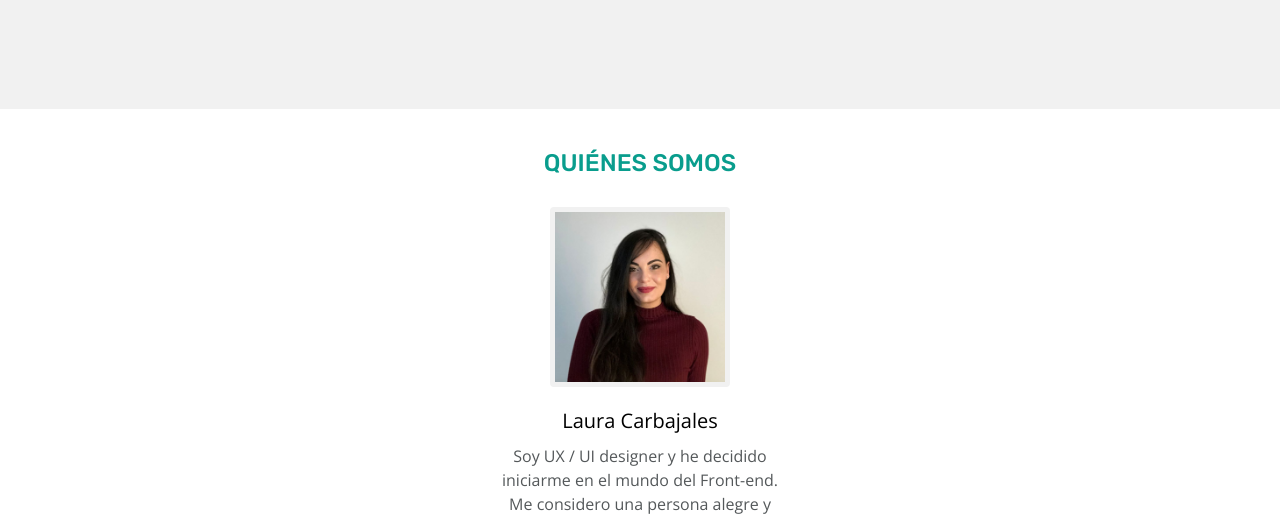
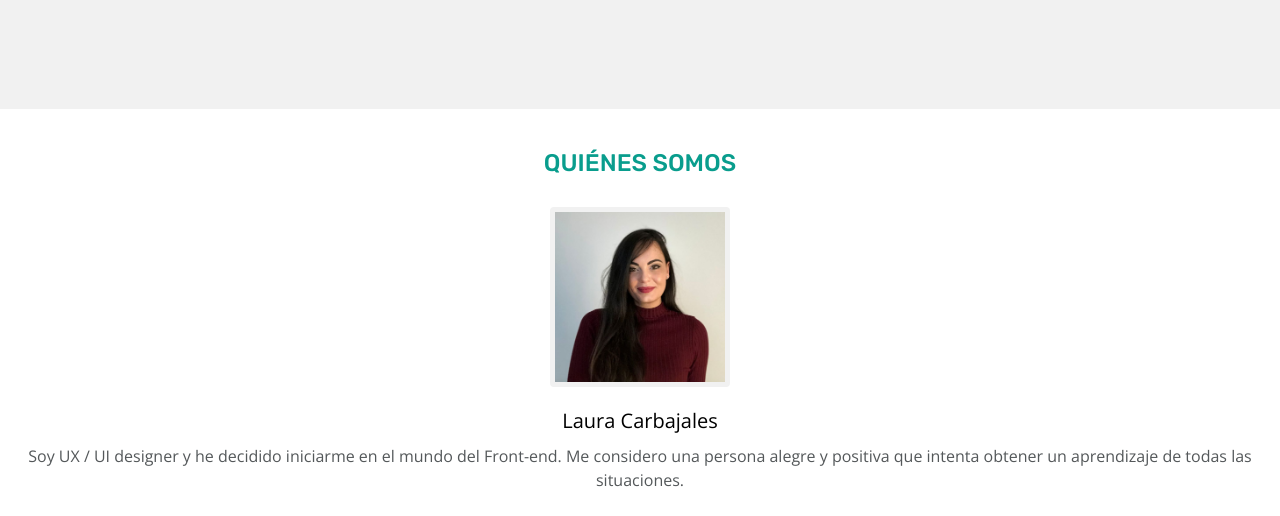
Before and after one commit to Adalab/project-promo-o-module-1-team-4, a plain HTML site: page index.html in a window 1280 px wide. Shown: the part 1398-1914 px from the top of the page. Drawn offline with nearby package versions, Linux system fonts and the light colour scheme.

Commit message:
add margins to quienes-somos section

```diff
--- a/css/main.css
+++ b/css/main.css
@@ -195,7 +195,12 @@ section.header__base h1 {
 
 /* <!-- ----------fIN MARTA ---------- --> */
 
-/* <!-- ---------- Quiénes somos - Sección ICO ---------- --> */
+/* ========== Quiénes somos - Sección ICO ==========
+============= Quiénes somos - Sección ICO ========== */
+
+.container {
+  margin: 0 15px;
+}
 
 #about-us {
   display: flex;
@@ -216,8 +221,6 @@ section.header__base h1 {
 }
 
 .presentacion {
-  /* La línea de código max-width se puede quitar dependiendo de los requerimientos del proyecto */
-  max-width: 290px;
   display: flex;
   flex-direction: column;
   justify-content: center;
@@ -351,3 +354,6 @@ footer {
 a:active {
   color: var(--dark-grey);
 }
+
+@media all and (min-width: 768px) {
+}
--- a/index.html
+++ b/index.html
@@ -63,7 +63,7 @@
 
     <!-- ========== Quiénes somos - Sección ICO ========== -->
     <!-- ========== Quiénes somos - Sección ICO ========== -->
-    <section id="about-us">
+    <section id="about-us" class="container">
       <h2 class="quienes-somos" id="id-quienes-somos">Quiénes somos</h2>
       <!-- ----------LAURA CARBAJALES---------- -->
       <article class="presentacion">
```
